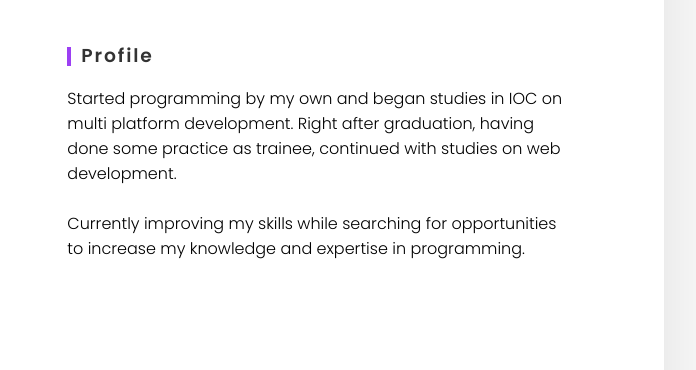
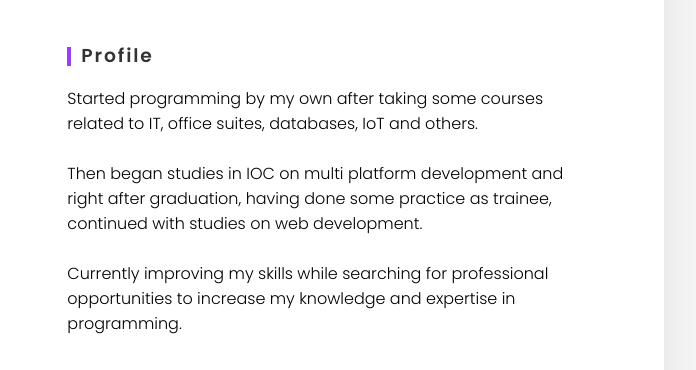
Before and after one commit to rafaelbc-dev/rbc-resume-cv, a plain HTML site: page index.html in a window 1280 px wide. Shown: the part 354-724 px from the top of the page, 476-1172 px from the left. Drawn offline with nearby package versions, Linux system fonts and the light colour scheme.

Commit message:
Profile text updated.

```diff
--- a/index.html
+++ b/index.html
@@ -167,9 +167,11 @@
                 <div class="about">
                     <h3>Profile</h3>
                     <p>
-                        Started programming by my own and began studies in IOC on multi platform development. Right after graduation, having done some practice as trainee, continued with studies on web development.
+                        Started programming by my own after taking some courses related to IT, office suites, databases, IoT and others.
                         <br><br>
-                        Currently improving my skills while searching for opportunities to increase my knowledge and expertise in programming.
+                        Then began studies in IOC on multi platform development and right after graduation, having done some practice as trainee, continued with studies on web development.
+                        <br><br>
+                        Currently improving my skills while searching for professional opportunities to increase my knowledge and expertise in programming.
                         <br><br>
                     </p>
                 </div>
```
